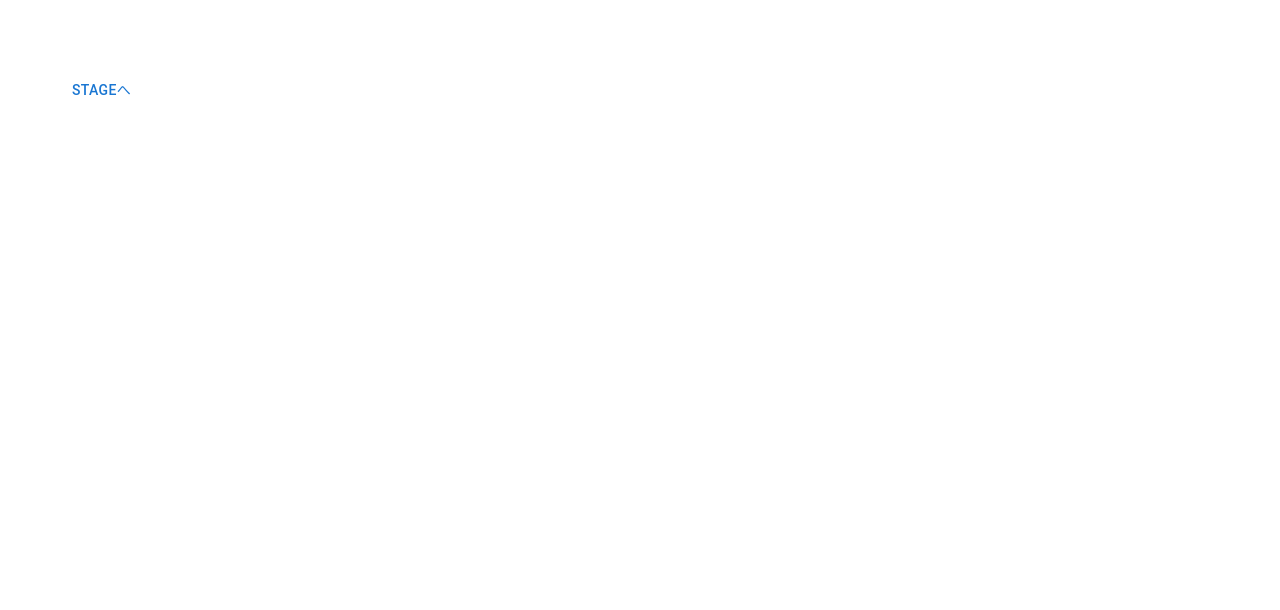
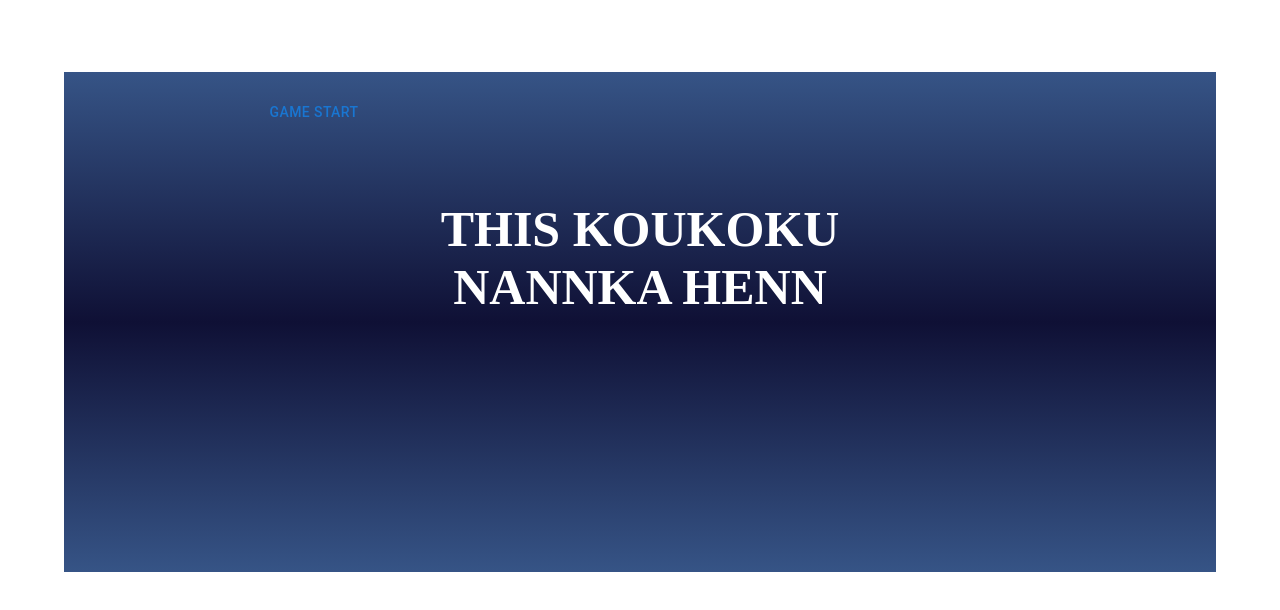
Before and after one commit to jack-app/jackHack2024_F, a React (Create React App) app in the folder adkiller/: page / in a window 1280 px wide. Shown: the top 610 px of the page. Built offline with nearby package versions, Linux system fonts and the light colour scheme.

Commit message:
タイトル画面デザイン

```diff
--- /dev/null
+++ b/adkiller/src/pages/Home.module.css
@@ -0,0 +1,39 @@
+.Wrapper {
+  background: linear-gradient(0deg, #365486 0%, #0f1035 50%, #365486 100%);
+}
+
+.GameTitleWrapper {
+  position: absolute; /* 位置指定 */
+  padding: 20px; /* 余白指定 */
+  top: 0; /* 位置指定 */
+  bottom: 40%; /* 位置指定 */
+  left: 0; /* 位置指定 */
+  right: 0; /* 位置指定 */
+  margin: auto; /* 中央寄せ */
+  width: 500px; /* 幅指定 */
+  height: 80px; /* 高さ指定 */
+}
+
+.GameTitle {
+  color: white;
+  font-family: "Times New Roman";
+  font-size: 50px;
+  text-align: center;
+  margin: 0;
+}
+
+.GameStart {
+  color: black;
+  background-color: white;
+  font-weight: bold;
+  font-size: 30px;
+  position: absolute; /* 位置指定 */
+  padding: 20px; /* 余白指定 */
+  top: 0; /* 位置指定 */
+  bottom: 0; /* 位置指定 */
+  left: 0; /* 位置指定 */
+  right: 0; /* 位置指定 */
+  margin: auto; /* 中央寄せ */
+  width: 500px; /* 幅指定 */
+  height: 80px; /* 高さ指定 */
+}
--- a/adkiller/src/pages/Home.tsx
+++ b/adkiller/src/pages/Home.tsx
@@ -1,13 +1,24 @@
 import { Link } from "react-router-dom";
 import { Button } from "@mui/material";
+import styles from "./Home.module.css";
 const Home = () => {
   return (
     <>
-      <Button
-        component={Link}
-        to={"/stage"}>
-        stageへ
-      </Button>
+      <div
+        style={{
+          backgroundImage: `${process.env.PUBLIC_URL}/BackGroundImage.jpg`,
+          height: "500px",
+        }}
+        className={styles.Wrapper}
+      >
+        <div className={styles.GameTitleWrapper}>
+          <h1 className={styles.GameTitle}>THIS KOUKOKU</h1>
+          <h1 className={styles.GameTitle}>NANNKA HENN</h1>
+        </div>
+        <Button component={Link} to={"/stage"} className={styles.GameStart}>
+          GAME START
+        </Button>
+      </div>
     </>
   );
 };
--- a/adkiller/src/pages/Stage.tsx
+++ b/adkiller/src/pages/Stage.tsx
@@ -7,10 +7,8 @@ import Ad from "../components/Ads/Ad";
 const Stage = () => {
   return (
     <>
-
       {/* ゲーム生成 */}
       <Game />
-
     </>
   );
 };
```
Also changed, not shown: adkiller/public/BackGroundImage.jpg (added).
